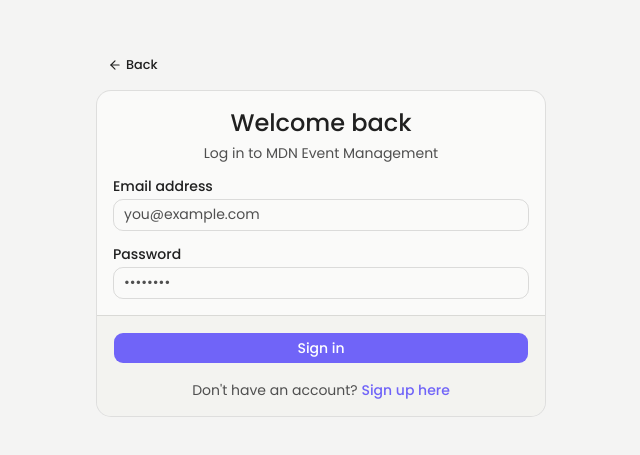
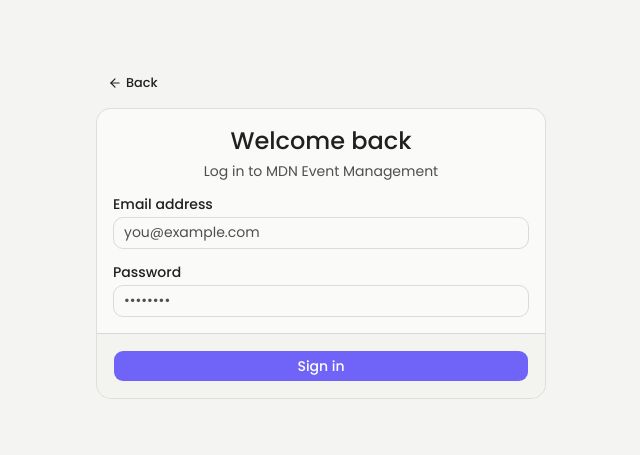
Before and after one commit to dBystersky/MDN_EventManagement, a Next.js app in the folder mdn-event-management/: page /login in a window 1280 px wide. Shown: the part 167-622 px from the top of the page, without its empty margins (319-959 px from the left). Built offline with nearby package versions, Linux system fonts and the light colour scheme.

Commit message:
ui: Removed signup banner
Removed signup banner - only executives can create accounts

```diff
--- a/mdn-event-management/app/login/page.tsx
+++ b/mdn-event-management/app/login/page.tsx
@@ -113,17 +113,10 @@
             </form>
           </CardContent>
 
-          <CardFooter className="flex flex-col gap-4">
+          <CardFooter>
             <Button type="submit" form="login-form" className="w-full" disabled={loading}>
               {loading ? "Signing in…" : "Sign in"}
             </Button>
-
-            <p className="text-center text-sm text-muted-foreground">
-              Don&apos;t have an account?{" "}
-              <Link href="/signup" className="text-primary font-medium hover:underline">
-                Sign up here
-              </Link>
-            </p>
           </CardFooter>
         </Card>
       </div>
```
